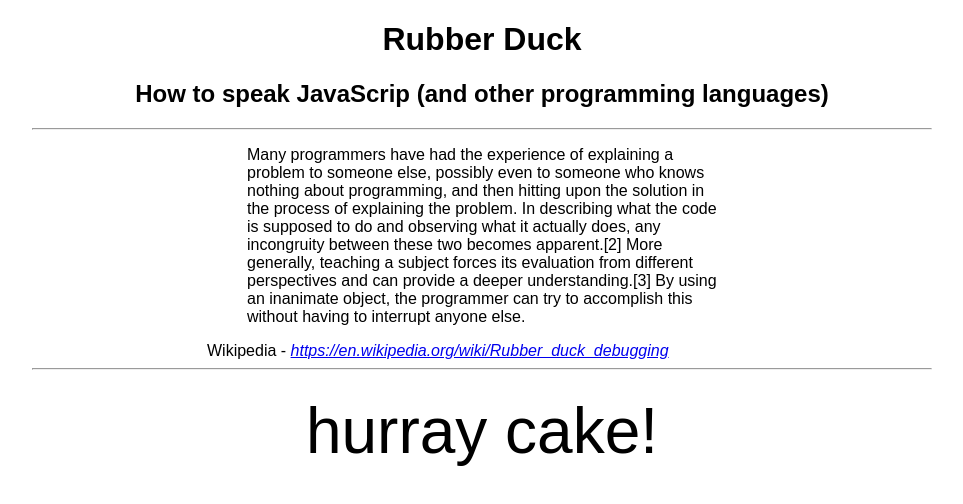
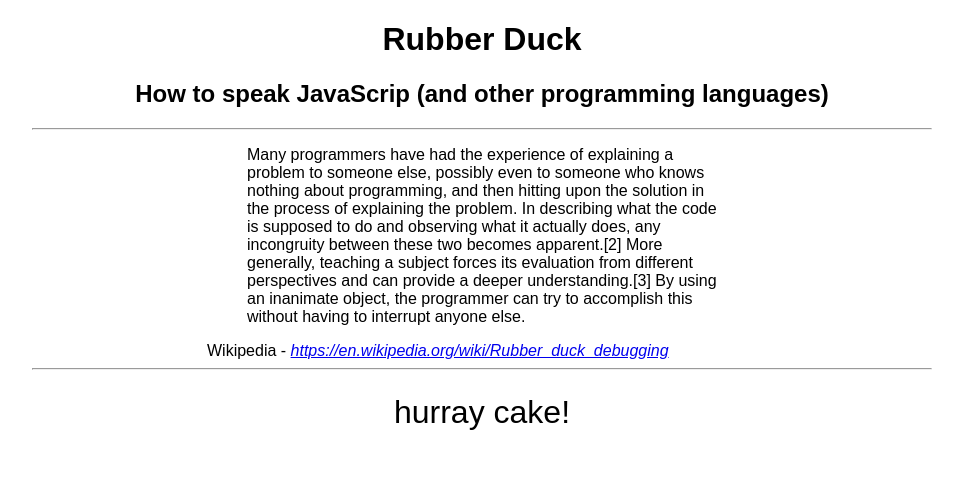
Before and after one commit to aoelarsen/js_webinar_rubber-duck, a plain HTML site: page index.html in a window 1280 px wide. Shown: the whole page, without its empty margins (158-1121 px from the left). Drawn offline with Linux system fonts and the light colour scheme.

Commit message:
changed font-size clamp values in the index.html style

```diff
--- a/index.html
+++ b/index.html
@@ -24,7 +24,7 @@
       padding: 1rem;
       flex-wrap: wrap;
       justify-content: center;
-      font-size: clamp(2rem, 5vw , 5rem);
+      font-size: clamp(1rem, 2.5vw, 2rem);
     }
 
   </style>
```
